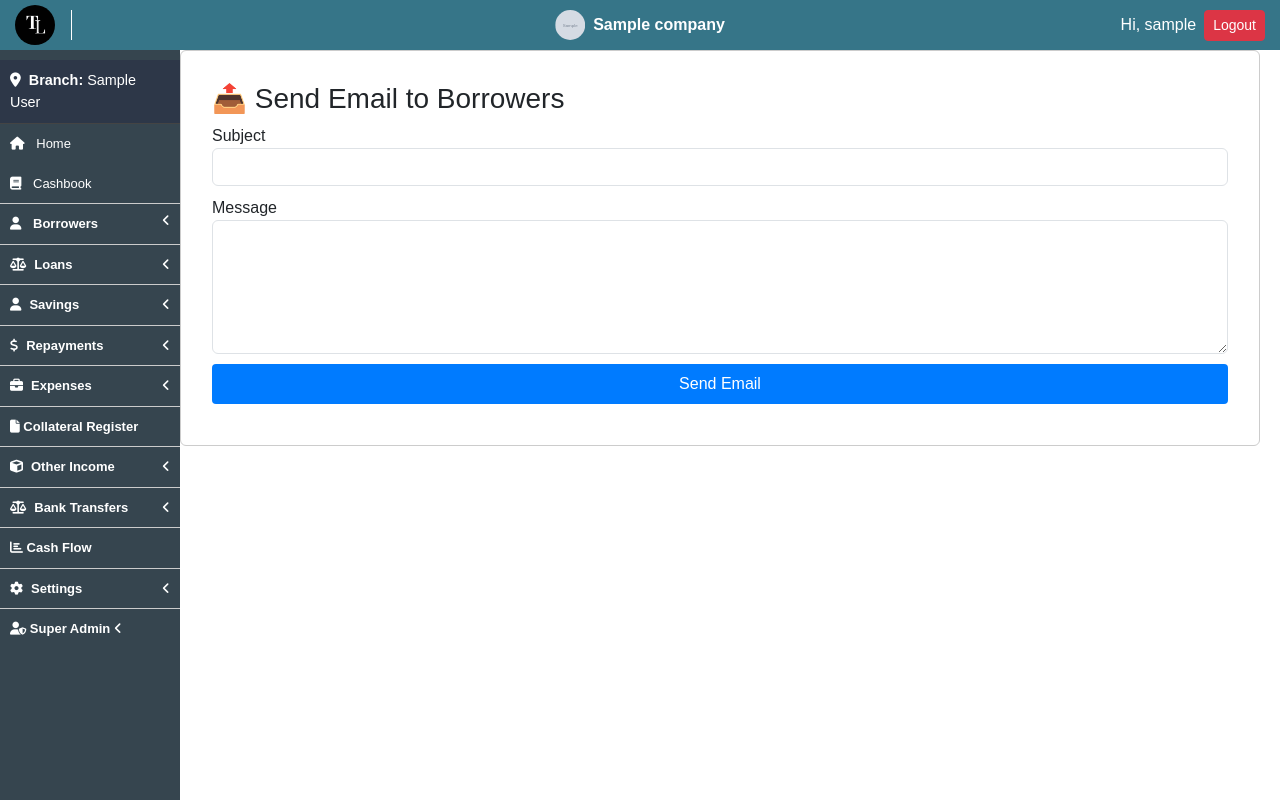
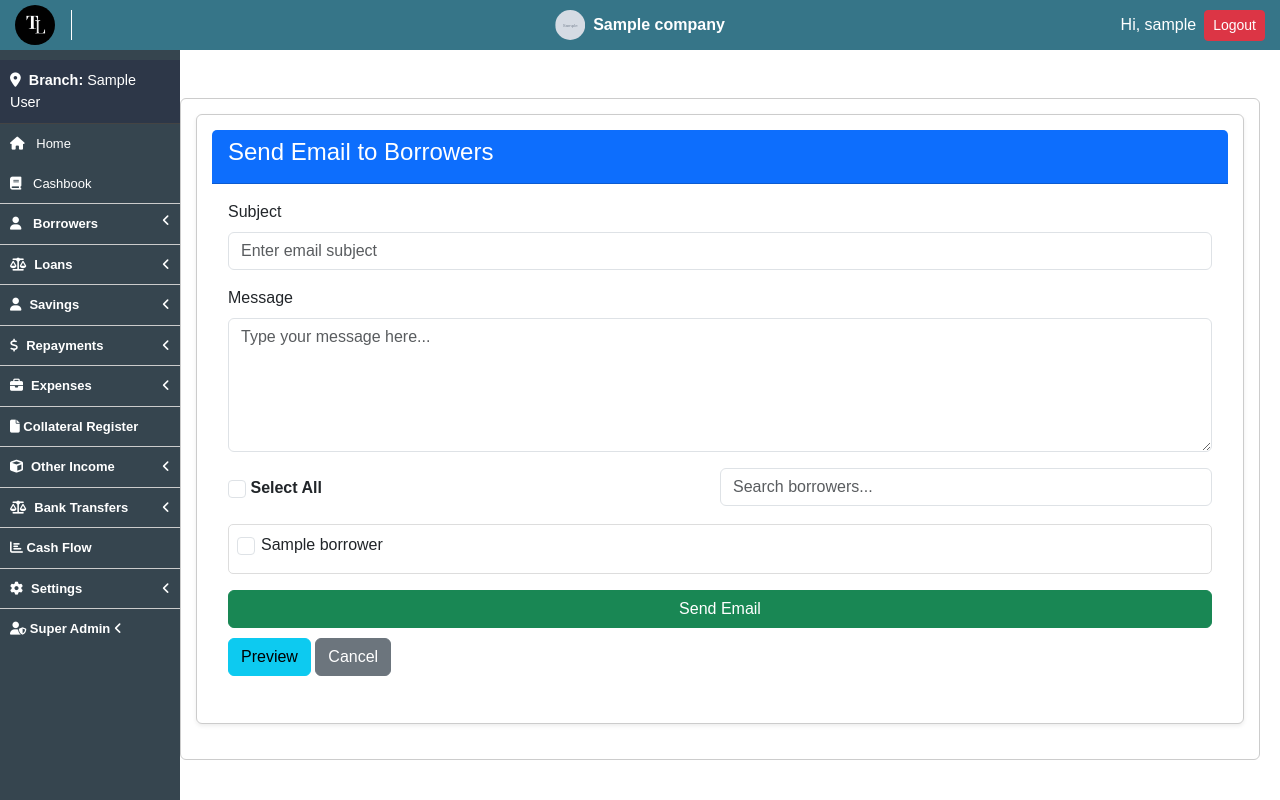
Before and after one commit to elly-techlend/techlend, a Flask app: page /send_email in a window 1280 px wide. Run offline with Flask 3, Linux system fonts and the light colour scheme; a user stored in the database is signed in; tables that the repository leaves empty hold one stand-in row (values such as "Sample post"); grey boxes marked "Sample" are stand-in pictures; some libraries are stand-ins or nearby versions.

Commit message:
update the email function

```diff
--- a/forms.py
+++ b/forms.py
@@ -1,9 +1,13 @@
+from flask import session
 from flask_wtf import FlaskForm
-from wtforms import (StringField, TextAreaField, SelectField, DateField, IntegerField, FileField, SubmitField, BooleanField)
+from wtforms import (StringField, TextAreaField, SelectField, DateField, IntegerField, FileField, SubmitField, BooleanField, SelectMultipleField)
 from wtforms.validators import DataRequired, Email, Optional, EqualTo, Length
 from wtforms import StringField, PasswordField, SubmitField, SelectField, DecimalField, DateField
-from models import Company
+from models import Company, Borrower
 from wtforms import HiddenField
+from flask_wtf import FlaskForm
+from flask_login import current_user
+from wtforms.widgets import ListWidget, CheckboxInput
 
 class CSRFOnlyForm(FlaskForm):
     pass
@@ -75,7 +79,27 @@ class ChangePasswordForm(FlaskForm):
     ])
     submit = SubmitField('Update Password')
 
+# ---------------- Multi-checkbox Field ----------------
+class MultiCheckboxField(SelectMultipleField):
+    widget = ListWidget(prefix_label=False)
+    option_widget = CheckboxInput()
+
+# ---------------- Borrower Email Form ----------------
 class BorrowerEmailForm(FlaskForm):
     subject = StringField("Subject", validators=[DataRequired()])
     message = TextAreaField("Message", validators=[DataRequired()])
+    borrowers = MultiCheckboxField("Select Borrowers", coerce=int)
     submit = SubmitField("Send Email")
+
+    def set_borrowers_choices(self):
+        """Populate borrowers dynamically based on current user's company and branch"""
+        branch_id = session.get('active_branch_id')
+        company_id = current_user.company_id
+
+        borrowers = Borrower.query.filter_by(
+            company_id=company_id,
+            branch_id=branch_id
+        ).all()
+
+        # Update choices for the multi-checkbox field
+        self.borrowers.choices = [(b.id, b.name) for b in borrowers]
--- a/routes/borrower_routes.py
+++ b/routes/borrower_routes.py
@@ -16,22 +16,40 @@ from datetime import datetime
 from flask import request
 from sqlalchemy import or_, extract
 from utils.utils import allowed_file, validate_image
-from email_utils import send_bulk_borrower_email, send_borrower_email
+from email_utils import send_bulk_borrower_email
 
 borrower_bp = Blueprint('borrowers', __name__)
 
 @borrower_bp.route('/send_email', methods=['GET', 'POST'])
 @login_required
+@roles_required('Superuser', 'Admin', 'Branch_Manager', 'Loans_Supervisor')
 def send_email_to_borrowers():
     form = BorrowerEmailForm()
+    form.set_borrowers_choices()  # ✅ Populate borrower choices based on branch/company
 
     if form.validate_on_submit():
         subject = form.subject.data
         message_body = form.message.data
+        selected_ids = form.borrowers.data  # list of ints
 
-        # If you want to send to all borrowers
-        borrowers = Borrower.query.all()
+        if not selected_ids:
+            flash("Please select at least one borrower.", "warning")
+            return redirect(url_for('borrowers.send_email_to_borrowers'))
 
+        # Fetch selected borrowers with branch/company restriction
+        active_branch_id = session.get('active_branch_id')
+        active_company_id = current_user.company_id
+        borrowers = Borrower.query.filter(
+            Borrower.id.in_(selected_ids),
+            Borrower.branch_id == active_branch_id,
+            Borrower.company_id == active_company_id
+        ).all()
+
+        if not borrowers:
+            flash("No borrowers found for the selected branch/company.", "warning")
+            return redirect(url_for('borrowers.send_email_to_borrowers'))
+
+        # Send emails via unified email system
         results = send_bulk_borrower_email(
             borrowers,
             subject=subject,
--- a/templates/borrowers/send_email.html
+++ b/templates/borrowers/send_email.html
@@ -1,22 +1,133 @@
 {% extends "base.html" %}
+{% block title %}Send Email to Borrowers{% endblock %}
+
 {% block content %}
-<div class="card">
-  <div class="card-body">
-    <h3>📤 Send Email to Borrowers</h3>
-    <form method="POST">
-      {{ form.hidden_tag() }}
-      <div class="form-group">
-        {{ form.subject.label }}
-        {{ form.subject(class="form-control") }}
+<div class="container mt-5">
+    <div class="card shadow-sm">
+        <div class="card-header bg-primary text-white">
+            <h4>Send Email to Borrowers</h4>
+        </div>
+        <div class="card-body">
+            <form method="POST">
+                {{ form.hidden_tag() }}
+
+                <!-- Subject -->
+                <div class="mb-3">
+                    {{ form.subject.label(class="form-label") }}
+                    {{ form.subject(class="form-control", placeholder="Enter email subject") }}
+                </div>
+
+                <!-- Message -->
+                <div class="mb-3">
+                    {{ form.message.label(class="form-label") }}
+                    {{ form.message(class="form-control", rows="5", placeholder="Type your message here...") }}
+                </div>
+
+                <!-- Search & Select All -->
+                <div class="mb-3">
+                    <div class="d-flex justify-content-between align-items-center mb-2">
+                        <label class="form-check-label">
+                            <input type="checkbox" id="select-all" class="form-check-input"> <strong>Select All</strong>
+                        </label>
+                        <input type="text" id="borrower-search" class="form-control w-50" placeholder="Search borrowers...">
+                    </div>
+
+                    <div id="borrowers-list" class="p-2" style="max-height: 300px; overflow-y: auto; border: 1px solid #ddd; border-radius: 5px;">
+                        {% for subfield in form.borrowers %}
+                        <div class="form-check mb-1 borrower-item">
+                            {{ subfield(class="form-check-input") }}
+                            <label class="form-check-label">{{ subfield.label.text }}</label>
+                        </div>
+                        {% endfor %}
+                    </div>
+                </div>
+
+                <!-- Buttons -->
+                <div class="mb-3">
+                    {{ form.submit(class="btn btn-success") }}
+                    <button type="button" class="btn btn-info" id="preview-btn">Preview</button>
+                    <a href="{{ url_for('borrowers.view_borrowers') }}" class="btn btn-secondary">Cancel</a>
+                </div>
+            </form>
+        </div>
+    </div>
+</div>
+
+<!-- Preview Modal -->
+<div class="modal fade" id="previewModal" tabindex="-1" aria-labelledby="previewModalLabel" aria-hidden="true">
+  <div class="modal-dialog modal-lg">
+    <div class="modal-content">
+      <div class="modal-header bg-info text-white">
+        <h5 class="modal-title" id="previewModalLabel">Email Preview</h5>
+        <button type="button" class="btn-close" data-bs-dismiss="modal" aria-label="Close"></button>
       </div>
-      <div class="form-group">
-        {{ form.message.label }}
-        {{ form.message(class="form-control", rows=5) }}
+      <div class="modal-body">
+        <p><strong>Subject:</strong> <span id="preview-subject"></span></p>
+        <p><strong>Message:</strong></p>
+        <div id="preview-message" style="border:1px solid #ddd; padding:10px; border-radius:5px; background:#f8f9fa;"></div>
+        <p><strong>Recipients:</strong></p>
+        <ul id="preview-recipients"></ul>
       </div>
-      <div class="form-group">
-        {{ form.submit(class="btn btn-primary") }}
+      <div class="modal-footer">
+        <button type="button" class="btn btn-secondary" data-bs-dismiss="modal">Close</button>
       </div>
-    </form>
+    </div>
   </div>
 </div>
+
+<!-- Scripts -->
+<script>
+document.addEventListener('DOMContentLoaded', function() {
+    // Select All functionality
+    const selectAll = document.getElementById('select-all');
+    const checkboxes = document.querySelectorAll('input[name="{{ form.borrowers.name }}"]');
+
+    selectAll.addEventListener('change', function() {
+        checkboxes.forEach(cb => cb.checked = this.checked);
+    });
+
+    // Search + highlight
+    const searchInput = document.getElementById('borrower-search');
+    const borrowerItems = document.querySelectorAll('.borrower-item');
+
+    searchInput.addEventListener('keyup', function() {
+        const filter = this.value.toLowerCase();
+        borrowerItems.forEach(item => {
+            const label = item.querySelector('label');
+            const text = label.textContent.toLowerCase();
+            if(filter && text.includes(filter)) {
+                item.style.display = '';
+                const regex = new RegExp(`(${filter})`, 'gi');
+                label.innerHTML = label.textContent.replace(regex, '<span class="bg-warning">$1</span>');
+            } else if(filter) {
+                item.style.display = 'none';
+            } else {
+                item.style.display = '';
+                label.innerHTML = label.textContent;
+            }
+        });
+    });
+
+    // Preview functionality
+    const previewBtn = document.getElementById('preview-btn');
+    const previewModal = new bootstrap.Modal(document.getElementById('previewModal'));
+    const previewSubject = document.getElementById('preview-subject');
+    const previewMessage = document.getElementById('preview-message');
+    const previewRecipients = document.getElementById('preview-recipients');
+
+    previewBtn.addEventListener('click', function() {
+        previewSubject.textContent = document.getElementById("{{ form.subject.id }}").value;
+        previewMessage.innerHTML = document.getElementById("{{ form.message.id }}").value;
+        previewRecipients.innerHTML = '';
+        document.querySelectorAll('input[name="{{ form.borrowers.name }}"]:checked').forEach(cb => {
+            const label = cb.nextElementSibling.textContent;
+            const li = document.createElement('li');
+            li.textContent = label;
+            previewRecipients.appendChild(li);
+        });
+        previewModal.show();
+    });
+});
+</script>
+
 {% endblock %}
```
Also changed, not shown: email_utils.py (+77 -67 lines), emails/reset_password.html (deleted, +0 -11 lines), routes/auth_routes.py (+8 -2 lines), routes/email_utils.py (deleted, +0 -34 lines), templates/borrowers/borrower_message.html (added, +17 -0 lines), templates/emails/arrears_alert.html (renamed from emails/arrears_alert.html), templates/emails/base_email.html (renamed from emails/base_email.html), templates/emails/borrower_message.html (renamed from emails/borrower_message.html), templates/emails/loan_approved.html (renamed from emails/loan_approved.html), templates/emails/loan_rejected.html (renamed from emails/loan_rejected.html), templates/emails/repayment_reminder.html (renamed from emails/repayment_reminder.html), templates/emails/reset_password.html (renamed from templates/auth/reset_password.html).
